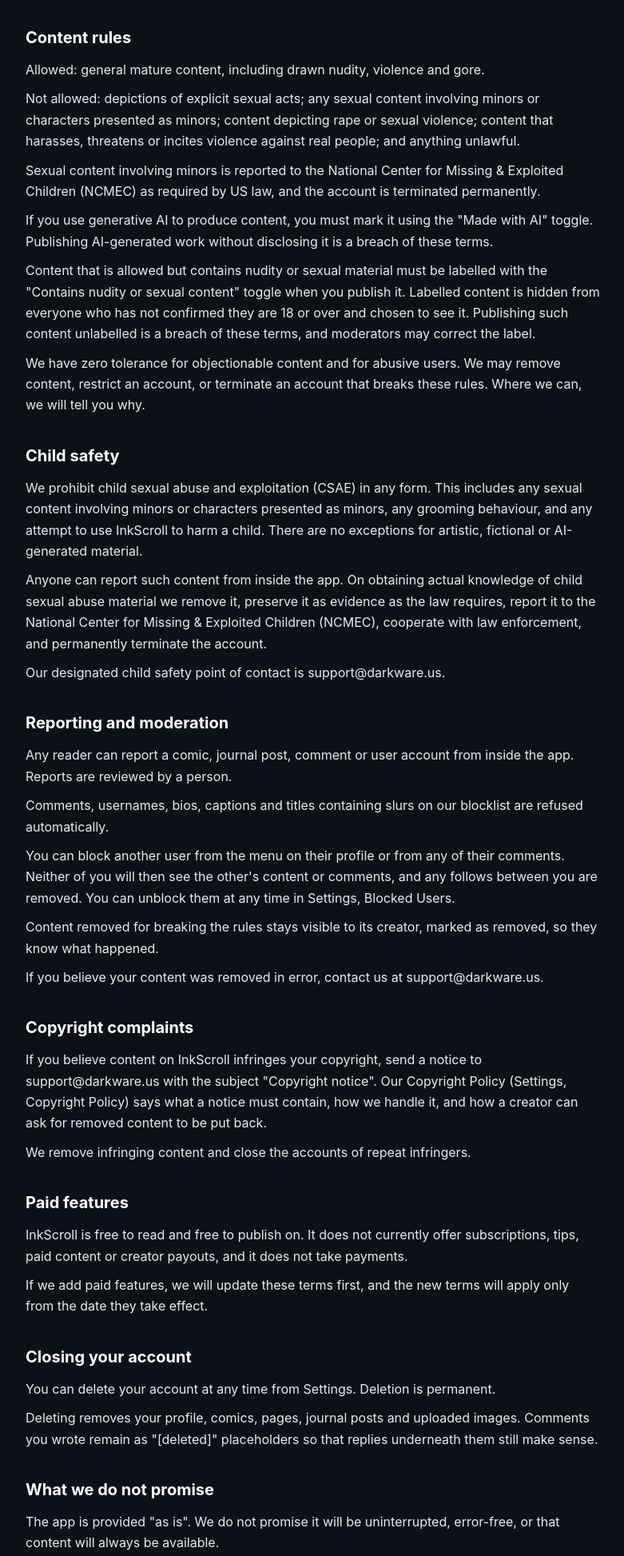
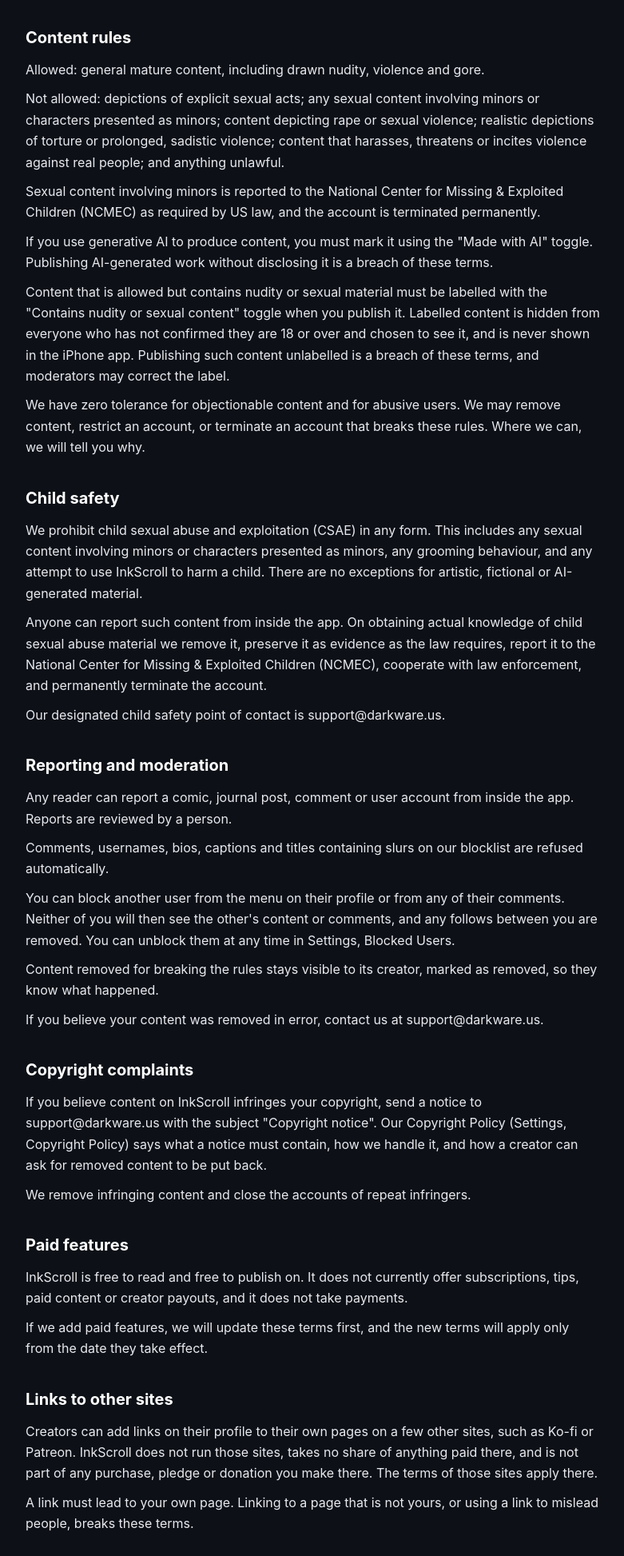
Before and after one commit to samuelrl86/inkscroll-legal, a plain HTML site: page terms.html in a window 1280 px wide. Shown: the part 994-2940 px from the top of the page at 80% size, without its empty margins (248-1029 px from the left). Drawn offline with Linux system fonts and the light colour scheme.

Commit message:
Support links, iPhone and violence wording in Terms; "Free" pill
Regenerated from lib/legal.ts by tools/make-legal-site.py: Terms add a support-links section, say labelled work is never shown in the iPhone app, and ban realistic torture or sadistic violence; the Privacy Policy lists support links; the home page pill says "Free" instead of "Free, no ads".

Co-Authored-By: Claude Opus 5.5 <noreply@anthropic.com>

```diff
--- a/terms.html
+++ b/terms.html
@@ -37,10 +37,10 @@
 <p>You confirm that you own the content you upload, or have permission to publish it, and that publishing it does not infringe anyone else's rights.</p>
 <h2>Content rules</h2>
 <p>Allowed: general mature content, including drawn nudity, violence and gore.</p>
-<p>Not allowed: depictions of explicit sexual acts; any sexual content involving minors or characters presented as minors; content depicting rape or sexual violence; content that harasses, threatens or incites violence against real people; and anything unlawful.</p>
+<p>Not allowed: depictions of explicit sexual acts; any sexual content involving minors or characters presented as minors; content depicting rape or sexual violence; realistic depictions of torture or prolonged, sadistic violence; content that harasses, threatens or incites violence against real people; and anything unlawful.</p>
 <p>Sexual content involving minors is reported to the National Center for Missing &amp; Exploited Children (NCMEC) as required by US law, and the account is terminated permanently.</p>
 <p>If you use generative AI to produce content, you must mark it using the "Made with AI" toggle. Publishing AI-generated work without disclosing it is a breach of these terms.</p>
-<p>Content that is allowed but contains nudity or sexual material must be labelled with the "Contains nudity or sexual content" toggle when you publish it. Labelled content is hidden from everyone who has not confirmed they are 18 or over and chosen to see it. Publishing such content unlabelled is a breach of these terms, and moderators may correct the label.</p>
+<p>Content that is allowed but contains nudity or sexual material must be labelled with the "Contains nudity or sexual content" toggle when you publish it. Labelled content is hidden from everyone who has not confirmed they are 18 or over and chosen to see it, and is never shown in the iPhone app. Publishing such content unlabelled is a breach of these terms, and moderators may correct the label.</p>
 <p>We have zero tolerance for objectionable content and for abusive users. We may remove content, restrict an account, or terminate an account that breaks these rules. Where we can, we will tell you why.</p>
 <h2>Child safety</h2>
 <p>We prohibit child sexual abuse and exploitation (CSAE) in any form. This includes any sexual content involving minors or characters presented as minors, any grooming behaviour, and any attempt to use InkScroll to harm a child. There are no exceptions for artistic, fictional or AI-generated material.</p>
@@ -58,6 +58,9 @@
 <h2>Paid features</h2>
 <p>InkScroll is free to read and free to publish on. It does not currently offer subscriptions, tips, paid content or creator payouts, and it does not take payments.</p>
 <p>If we add paid features, we will update these terms first, and the new terms will apply only from the date they take effect.</p>
+<h2>Links to other sites</h2>
+<p>Creators can add links on their profile to their own pages on a few other sites, such as Ko-fi or Patreon. InkScroll does not run those sites, takes no share of anything paid there, and is not part of any purchase, pledge or donation you make there. The terms of those sites apply there.</p>
+<p>A link must lead to your own page. Linking to a page that is not yours, or using a link to mislead people, breaks these terms.</p>
 <h2>Closing your account</h2>
 <p>You can delete your account at any time from Settings. Deletion is permanent.</p>
 <p>Deleting removes your profile, comics, pages, journal posts and uploaded images. Comments you wrote remain as "[deleted]" placeholders so that replies underneath them still make sense.</p>
```
Also changed, not shown: index.html (+1 -1 lines), privacy.html (+2 -2 lines).
